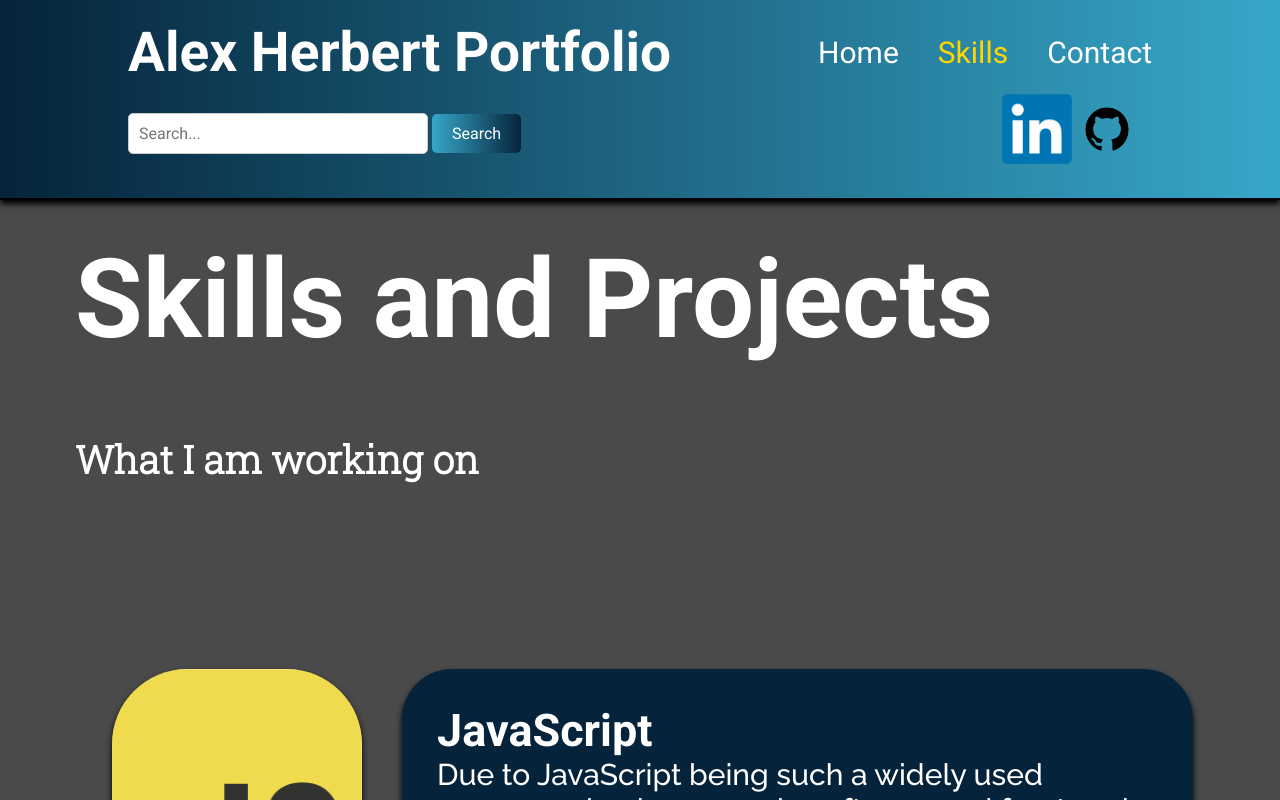
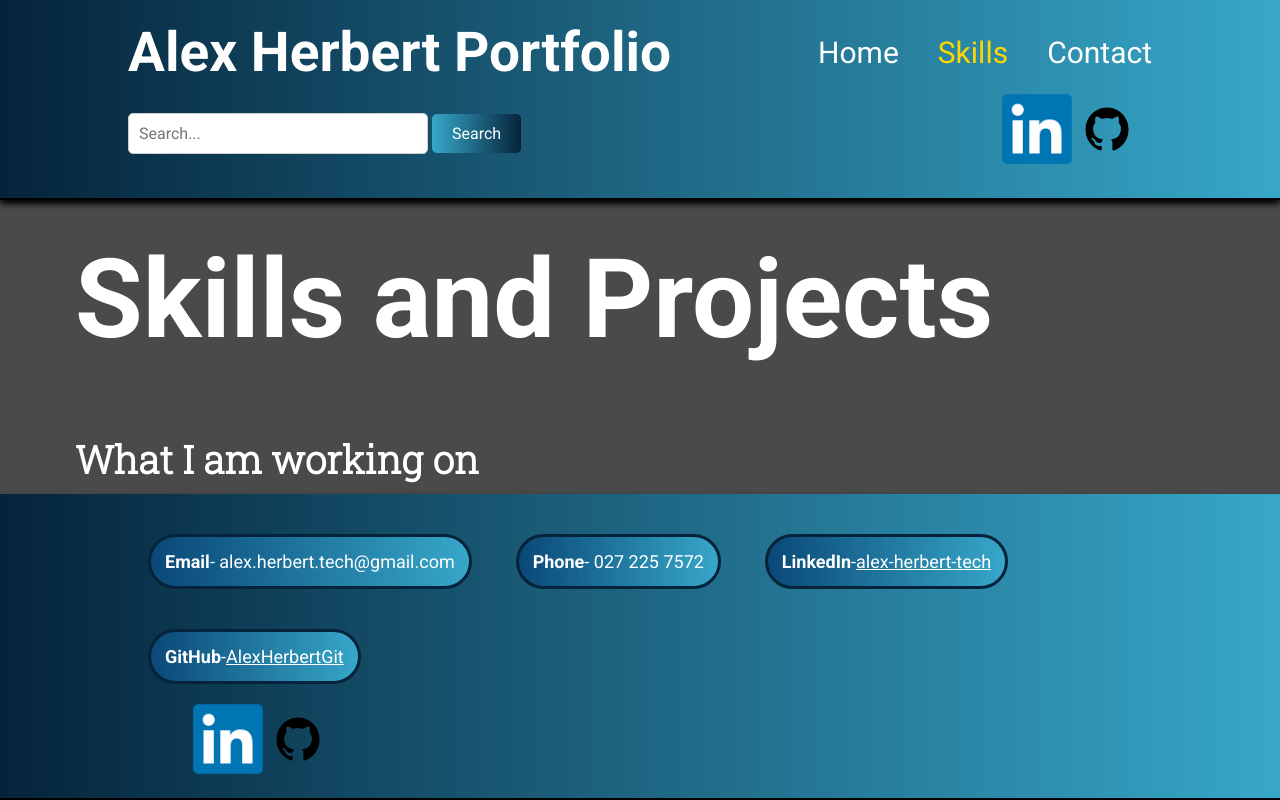
Before and after one commit to AlexHerbertGit/Personal_Portfolio_Website, a plain HTML site: page src/skill/skill.html in a window 1280 px wide. Drawn offline with Linux system fonts and the light colour scheme.

Commit message:
Fixed footer and updated css

```diff
--- a/src/skill/style_sheet.css
+++ b/src/skill/style_sheet.css
@@ -5,8 +5,6 @@
     box-sizing: border-box;
 
  }
-
-
 
 body {
   display: flex;
@@ -134,7 +132,7 @@ body {
   margin-top: 75px;
   margin-left: 5%;
   margin-right: 5%;
-  margin-bottom: calc(100vh + 750px);
+  margin-bottom: calc(100vh + 400px);
   max-height: 100%;
   gap: 25px;
 }
@@ -480,38 +478,40 @@ body {
 
   /*Footer alignment and styles*/
   .footer {
-    position: static;
+    display: flex;
+    flex-wrap: wrap;
+    flex-direction: row;
+    position: fixed;
     bottom: 0;
     left: 0;
+    max-width: 100%;
     width: 100%;
+    padding: 20px 10%;
     background: linear-gradient(to right, rgb(5, 36, 59), rgb(55, 167, 201));
-    padding: 20px 10%;
-    display: flex;
-    justify-content: space-evenly;
+    justify-content: space-between;
     align-items: center;
-    border-top: solid 2px;
+    z-index: 100;
+    border-bottom: solid 2px;
     border-color: black;
     box-shadow: 0px 4px 6px black;
-    z-index: -1;
-    opacity: 1;
-    transition: opacity 0.3s;
+    font-family: 'Roboto', sans-serif;
   }
 
 /*Footer content styles and settings*/
 .footer-content li {
   font-size: 18px;
   display: inline-flex;
+  flex-wrap: wrap;
   list-style: none;
   color:white;
   font-family: 'Roboto', sans-serif;
   padding: 3px;
-    margin: 30px;
+  margin: 20px;
   background: linear-gradient(to right, rgb(10, 72, 119), rgb(55, 167, 201));
   border-radius: 50px;
-    border-color: rgb(5, 36, 59);;
+  border-color: rgb(5, 36, 59);
   border-style: solid;
   padding: 14px;
-
 }
 
 /*Footer link style and transition*/
```
Also changed, not shown: src/skill/skill.html (+1 -1 lines). Lines whose indentation alone changed are shown as unchanged.
